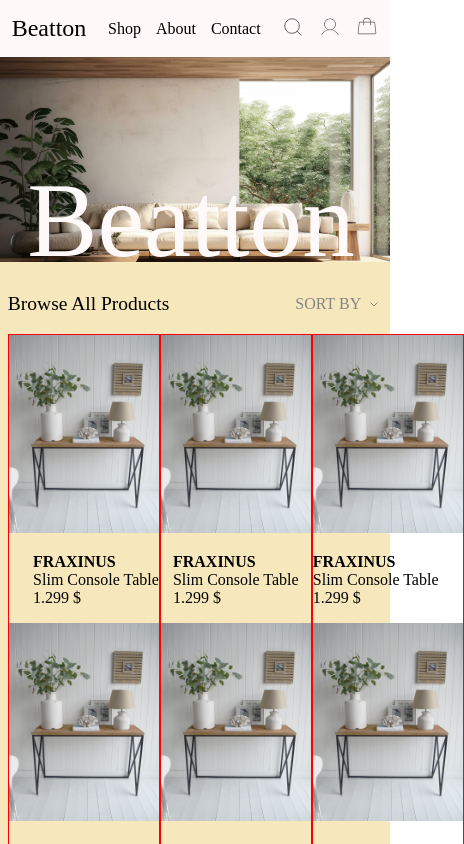
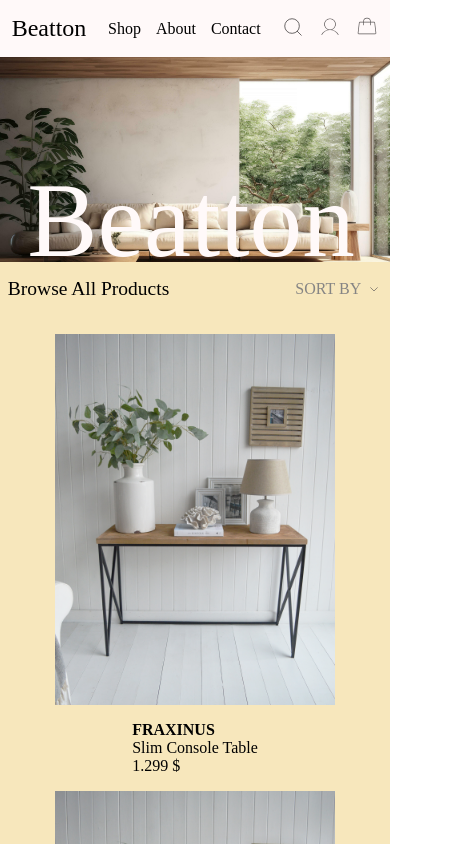
Before and after one commit to berryywise/beatton-spa-webshop, a React (Vite) app: page / in a window 390 px wide. Shown: the top 844 px of the page, 464 px wide, since content can reach past the window. Built offline with nearby package versions, Linux system fonts and the light colour scheme.

Commit message:
Fix product layout CSS - Responsive for mobile

```diff
--- a/src/components/homepage/BrowseProducts.tsx
+++ b/src/components/homepage/BrowseProducts.tsx
@@ -5,7 +5,6 @@ import slimTable from "../../assets/products/console-table.jpg"
 
 const BrowserHeader = () => {
     return (
-
 
             <div className="browse-header">
                 <h1 className="browse-title">Browse All Products</h1>
@@ -22,16 +21,14 @@ const BrowserBody = () => {
 
     const Product = () => {
         return (
-            <div className="browse-product-container">
-                <div>
-                  <img className="browse-product-img" width="150px" src={slimTable} alt="product image" />
-                </div>
+                <>
+                  <img className="browse-product-img" src={slimTable} alt="product image" />
                 <div>
                   <p className="browse-product-title">FRAXINUS</p>
                   <p className="browse-product-description">Slim Console Table</p>
                   <p className="browse-product-price">1.299 $</p>
                 </div>
-            </div>
+                </>
         )
     }
 
@@ -39,23 +36,44 @@ const BrowserBody = () => {
 
         <div className="browse-body-container">
 
-           <div className="column one">
+           <div className="column">
+           <div className="browse-product-container one">
             <Product />
+            </div>
+            <div className="browse-product-container two">
             <Product />
+            </div>
+            <div className="browse-product-container three">
             <Product />
+            </div>
 
            </div>
-           <div className="column two">
+           <div className="column">
+           <div className="browse-product-container four">
             <Product />
+            </div>
+            <div className="browse-product-container five">
             <Product />
+            </div>
+            <div className="browse-product-container six">
             <Product />
+            </div>
 
            </div>
            <div className="column three">
+
+            <div className="product-seven-eight">
+              <div className="browse-product-container seven">
+              <Product />
+              </div>
+              <div className="browse-product-container eight">
+              <Product />
+              </div>
+            </div>
+
+            <div className="browse-product-container nine">
             <Product />
-            <Product />
-            <Product />
-
+            </div>
            </div>
 
         </div>
@@ -68,8 +86,8 @@ const BrowseProducts = () => {
 
     return (
         <>
+        <BrowserHeader />
         <div className='browse-container'>
-        <BrowserHeader />
         <BrowserBody />
         </div>
         </>
--- a/src/components/homepage/Home.css
+++ b/src/components/homepage/Home.css
@@ -20,12 +20,16 @@
 }
 
 .browse-container {
-    padding: 8% 2%;
+    padding: 4% 2%;
+    display: flex;
+    justify-content: center;
 }
 
 .browse-header {
     display: flex;
     justify-content: space-between;
+    padding: 0 2%;
+    padding-top: 4%;
 }
 
 .browse-title {
@@ -42,14 +46,37 @@
 
 .browse-body-container {
     padding: 5% 0;
+    gap: 1rem;
+    max-width: 1080px;
     display: flex;
 }
 
 .browse-product-container {
     display: flex;
     flex-direction: column;
+    align-items: center;
     gap: 1rem;
     width: 100%;
+}
+
+.two img, .four img, .nine img {
+    width: 75%;
+}
+
+@media (max-width: 480px) {
+
+    .column img {
+        width: 75%;
+    }
+
+    .browse-body-container {
+        display: block;
+    }
+}
+
+.product-seven-eight {
+    display: flex;
+    gap: 1rem;
 }
 
 .browse-product-title {
@@ -63,18 +90,19 @@
 }
 
 .column {
-    border: 1px solid red;
     display: flex;
     flex-direction: column;
-    align-items: center;
     gap: 1rem;
-    flex: 33%;
+    min-width: 150px;
 }
 
-.column.one > :nth-child(2), .column.two > :nth-child(1),.column.three > :nth-child(3) {
+.column.three {
+    justify-content: center;
     align-items: center;
+    margin-top: 5vh;
 }
 
-.column.one > :nth-child(1), .column.one > :nth-child(3), .column.two > :nth-child(2) {
-    align-items: flex-end;
+.browse-product-img {
+    width: 150px;
+    min-width: 150px;
 }
```
